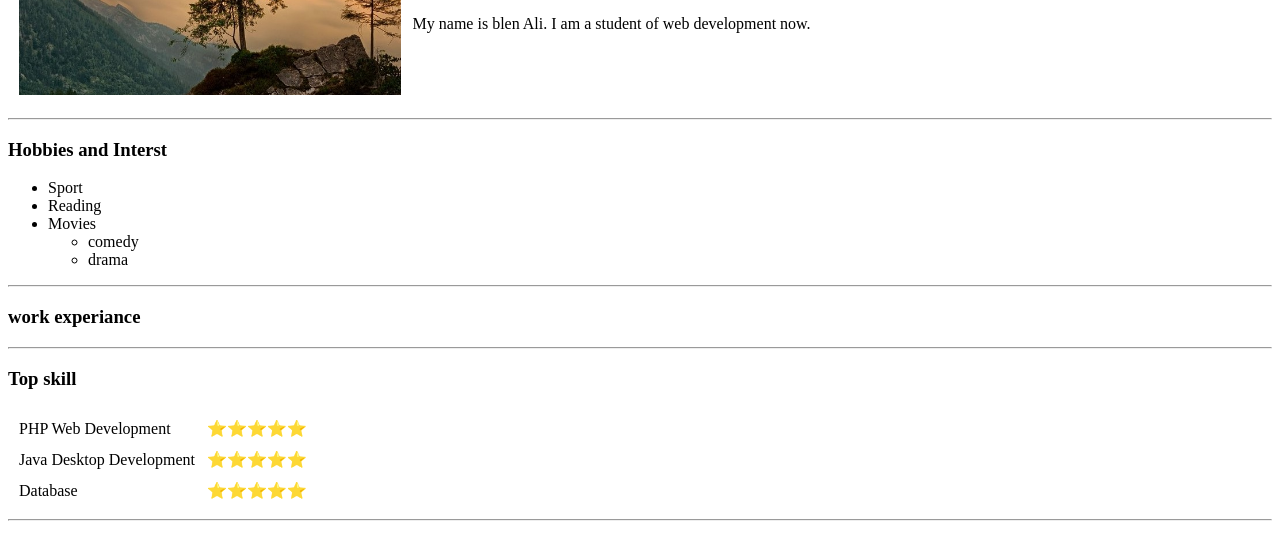
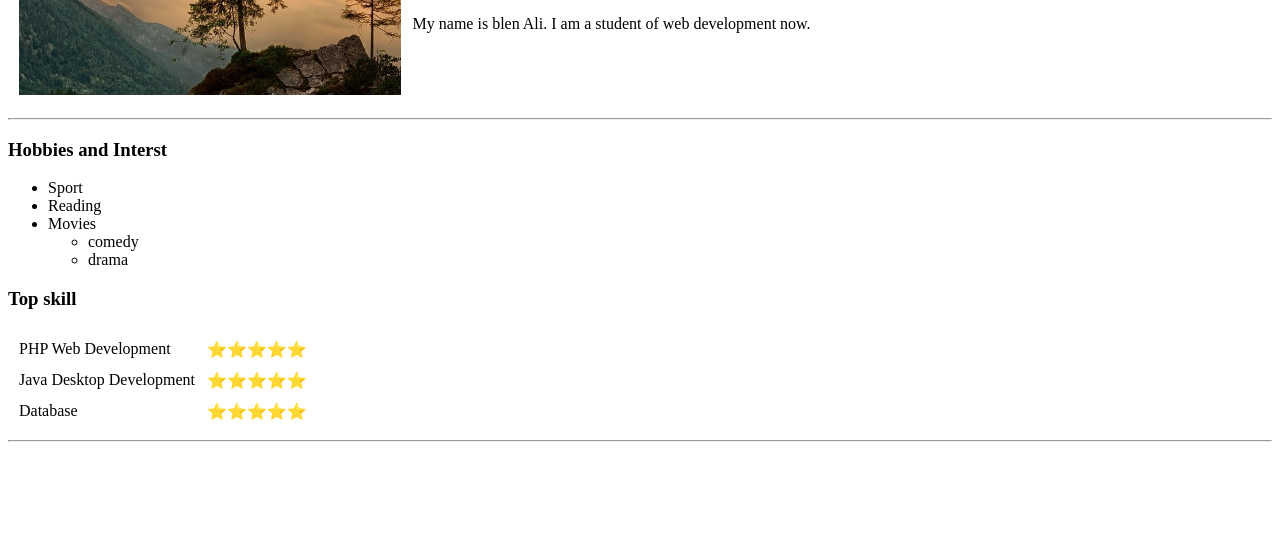
Before and after one commit to Blen92/MYCV1, a plain HTML site: page index.html in a window 1280 px wide. Shown: the part 220-780 px from the top of the page. Drawn offline with Linux system fonts and the light colour scheme.

Commit message:
second commit

```diff
--- a/index.html
+++ b/index.html
@@ -3,7 +3,10 @@
 <head>
     <meta charset="UTF-8">
     <meta name="viewport" content="width=device-width, initial-scale=1.0">
+    <link rel="icon" href="./asset/css/image/favicon.png" style="border-radius: 40%;">
     <title>Blen</title>
+    <link rel="icon" type="image/jpj" href="asset/css/image/favicon.jpg">
+
 </head>
 <body>
     <!-- Lets start -->
@@ -34,9 +37,6 @@
         </li>
 
     </ul>
-    <hr>
-    <h3>work experiance</h3>
-    <hr>
 
     <h3>Top skill</h3>
     <table cellspacing= "10">
```
Also changed, not shown: contact.html (+1 -0 lines), asset/css/image/favicon.jpg (added).
